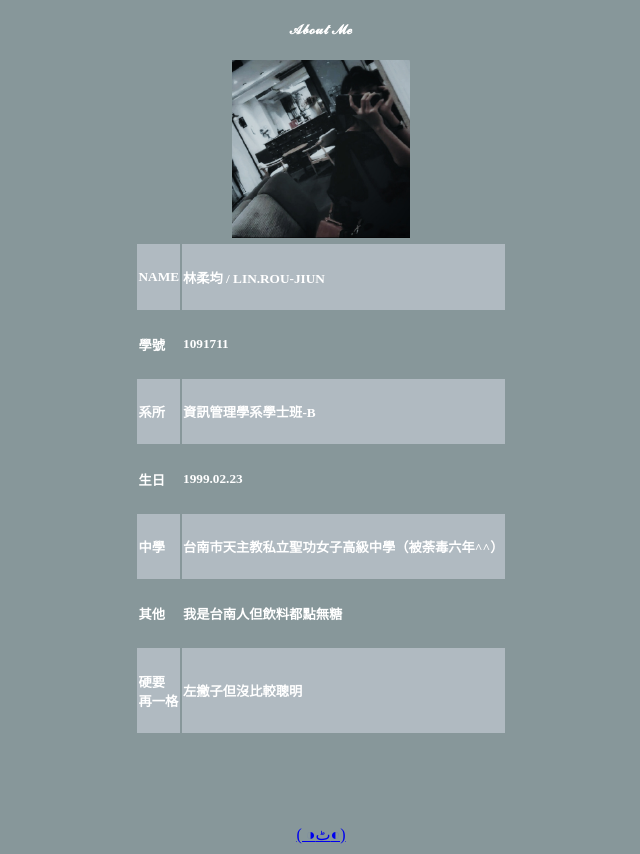
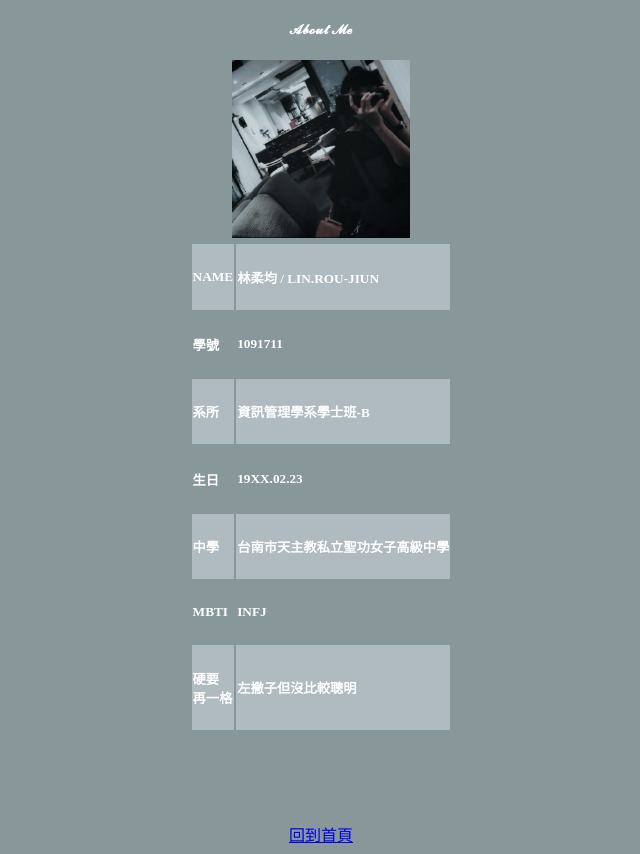
Before and after one commit to hana2399/1091_HTML_WebDesign, a plain HTML site: page 10901網設作業(1)/aboutme.html in a window 1280 px wide. Shown: the whole page, without its empty margins (319-959 px from the left). Drawn offline with Linux system fonts and the light colour scheme.

Commit message:
Update aboutme.html

```diff
--- a/10901網設作業(1)/aboutme.html
+++ b/10901網設作業(1)/aboutme.html
@@ -62,20 +62,20 @@
 	<h5 style="color:white;">生日</h5>
 	</td>
     <td>
-	<h5 style="color:white;">1999.02.23</h5>
+	<h5 style="color:white;">19XX.02.23</h5>
 	</td>
     </tr>
 
 	<tr class="odd">
     <td>
     <h5 style="color:white;">	中學  </h5>  </td>
-    <td>   <h5 style="color:white;">台南市天主教私立聖功女子高級中學（被荼毒六年^^）	<h5></td>
+    <td>   <h5 style="color:white;">台南市天主教私立聖功女子高級中學	<h5></td>
     </tr>
 
 		<tr class="even">
     <td>
-    <h5 style="color:white;">	其他  </h5>  </td>
-    <td>   <h5 style="color:white;"> 我是台南人但飲料都點無糖	<h5></td>
+    <h5 style="color:white;">	MBTI  </h5>  </td>
+    <td>   <h5 style="color:white;"> INFJ	<h5></td>
     </tr>
 
 
@@ -111,7 +111,7 @@
 
 	  <tfoot>
   <center>
-  <a href="home01.html">( ◑ٹ◐)</a>
+  <a href="home01.html">回到首頁</a>
    </center>
   </tfoot>
 
```
